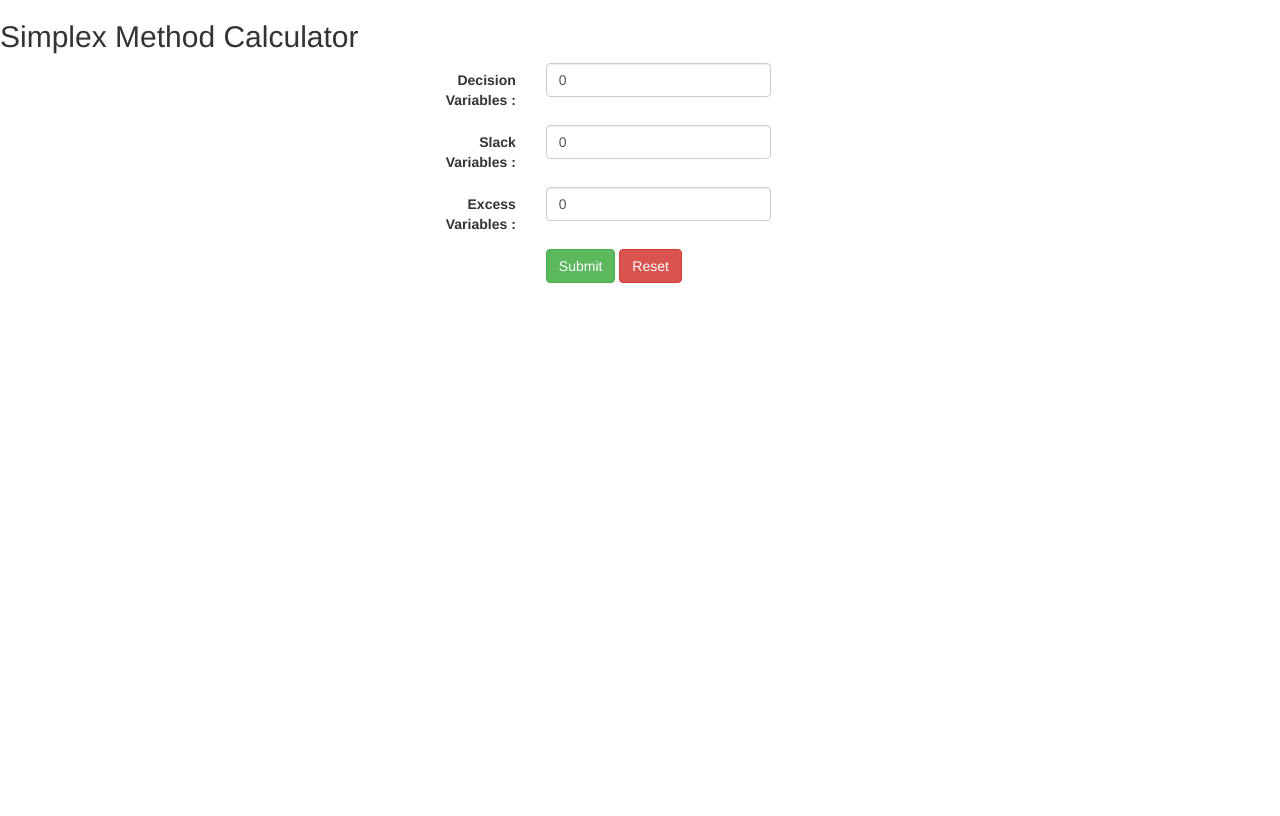
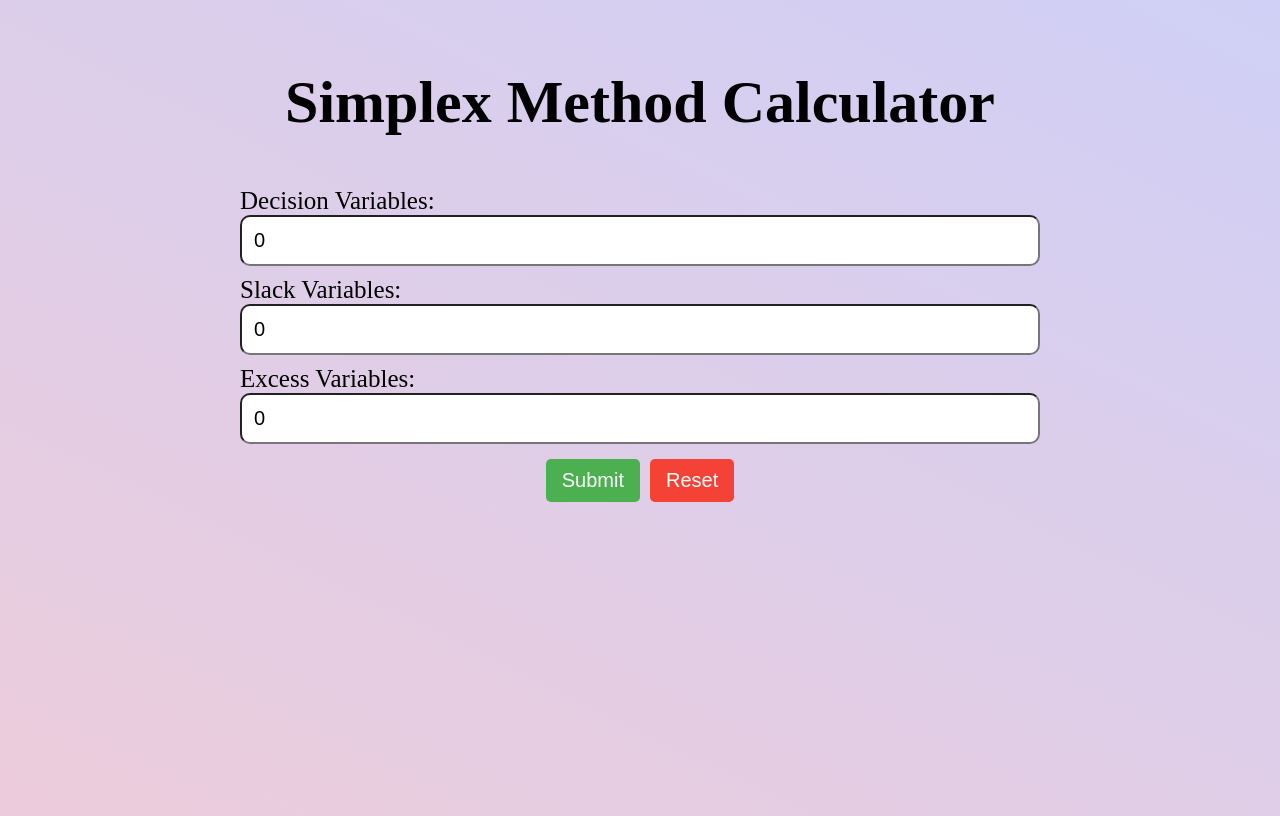
Before and after one commit to macksul/simplexmethodcalc, a Flask app: page / in a window 1280 px wide. Before the commit the page ends 283 px from the top, so only its background shows below. Run offline with Flask 3, Linux system fonts and the light colour scheme; some libraries are stand-ins or nearby versions.

Commit message:
Updated CSS for flask app

```diff
--- a/static/css/home.css
+++ b/static/css/home.css
@@ -1,41 +1,135 @@
 body {
-    font-family: Arial, sans-serif;
+  font-family: "Times New Roman";
+  background-color: #cfdfff;
+  font-size: 22px;
+  margin: 3;
+  padding: 0;
+  justify-content: center;
+  align-items: center;
+  height: 100vh;
 }
 
 .container {
-    max-width: 400px;
-    margin: 0 auto;
-    padding: 20px;
-    background-color: #f1f1f1;
-    border-radius: 10px;
+  max-width: 800px;
+  margin: 0 auto;
+  padding: 10px;
 }
 
-.calculator {
-    display: grid;
-    grid-template-columns: repeat(4, 1fr);
-    grid-gap: 10px;
+.row {
+  margin-bottom: 30px;
 }
 
-.calculator button {
-    padding: 10px;
-    font-size: 18px;
-    text-align: center;
-    background-color: #ffffff;
-    border: none;
-    border-radius: 5px;
-    cursor: pointer;
+/* Style the tables */
+.table {
+  width: 100%;
+  border-collapse: collapse;
+  margin-bottom: 15px;
+  border-radius: 10px;
 }
 
-.calculator button:hover {
-    background-color: #e1e1e1;
+h2 {
+  text-align: center;
+  font-size: 60px;
 }
 
-.display {
-    grid-column: 1 / span 4;
-    padding: 10px;
-    font-size: 24px;
-    text-align: right;
-    background-color: #ffffff;
-    border: none;
-    border-radius: 5px;
+.control-label {
+  text-align: right;
+  font-size: 25px;
 }
+
+.font-size-medium {
+  font-size: 20px;
+}
+
+.table th,
+.table td {
+  padding: 6px;
+  text-align: center;
+  border: 2px solid #000000;
+  border-radius: 10px;
+}
+
+.table th {
+  background-color: #ffffff;
+}
+
+/* Style the form inputs and buttons */
+.form-group {
+  margin-bottom: 10px;
+}
+
+.form-control {
+  width: 100%;
+  padding: 12px;
+  box-sizing: border-box;
+  border-radius: 10px;
+}
+
+button {
+  border-radius: 10px;
+  border: 2px;
+}
+
+.submit-buttons {
+  display: flex;
+  /* Put space-between for justifiy-content to make the buttons go to each side */
+  justify-content: center;
+  align-items: center;
+}
+
+.btn {
+  padding: 10px 16px;
+  text-align: center;
+  text-decoration: none;
+  display: inline-block;
+  font-size: 20px;
+  cursor: pointer;
+  border-radius: 5px;
+  margin: 5px;
+}
+
+.btn-success {
+  background-color: #4caf50;
+  color: #fff;
+  border: none;
+  text-align: center;
+}
+
+.btn-danger {
+  background-color: #f44336;
+  color: #fff;
+  border: none;
+  text-align: center;
+}
+
+tr {
+  /* background-color: #1eff006b; */
+  border-radius: 10px;
+}
+
+/* Responsive adjustments */
+@media (max-width: 768px) {
+  .container {
+    max-width: 100%;
+  }
+}
+
+/* Animated gradient by https://www.gradient-animator.com/*/
+.css-selector {
+  background: linear-gradient(26deg, #ffc9c9, #c6d1ff, #ffe9cc);
+  background-size: 400% 400%;
+
+  animation: simplex 15s ease infinite;
+}
+
+@keyframes simplex {
+  0% {
+    background-position: 50% 0%;
+  }
+  50% {
+    background-position: 50% 100%;
+  }
+  100% {
+    background-position: 50% 0%;
+  }
+}
--- a/static/js/home.js
+++ b/static/js/home.js
@@ -30,7 +30,6 @@ function generateTable(dec_vars = 0, slack_vars = 0, excess_vars = 0) {
   div_row.classList.add("row");
   doc.appendChild(div_row);
   var div_size = document.createElement("div");
-  div_size.classList.add("col-md-12");
   div_row.appendChild(div_size);
   var table = document.createElement("table");
   table.setAttribute("class", "table table-bordered");
@@ -84,9 +83,9 @@ function generateTable(dec_vars = 0, slack_vars = 0, excess_vars = 0) {
       var buttons = document.createElement("div");
       buttons.setAttribute("class", "form-group");
       buttons.setAttribute("id", `row-op-submit-${table_count}`);
-      doc.appendChild(buttons);
+      div_row.appendChild(buttons);
       var buttons_size = document.createElement("div");
-      buttons_size.setAttribute("class", "col-md-offset-6 col-md-12");
+      buttons_size.setAttribute("class", "submit-buttons");
       buttons.appendChild(buttons_size);
       var submit_button = document.createElement("input");
       submit_button.setAttribute("type", "submit");
@@ -457,11 +456,9 @@ document.addEventListener("DOMContentLoaded", function () {
       document.getElementById("dec_vars").value = "0";
       document.getElementById("slack_vars").value = "0";
       document.getElementById("excess_vars").value = "0";
+
       for (var i = table_count; i > 0; i--) {
         deleteTable(i);
       }
     });
 });
-
-// Change input types for home.html for negatives in flask app
-// When hitting reset button, reset values to 0
--- a/templates/home.html
+++ b/templates/home.html
@@ -2,14 +2,12 @@
 <html>
   <head>
     <title>Simplex Method Calculator</title>
-    <link
-      href="https://maxcdn.bootstrapcdn.com/bootstrap/3.3.2/css/bootstrap.min.css"
-      rel="stylesheet"
-    />
+    <link href="static/css/home.css" rel="stylesheet" />
     <script src="../static/js/home.js"></script>
   </head>
 
-  <body id="document-body">
+  <body id="document-body" class="css-selector">
+    <div class="container">
       <h2>Simplex Method Calculator</h2>
 
       <div class="row">
@@ -17,13 +15,13 @@
         <div class="col-md-4">
           <form class="form-horizontal" id="input-form" method="post">
             <div class="form-group">
-            <label class="control-label col-xs-3" for="dec_vars"
-              >Decision Variables :</label
+              <label class="control-label" for="dec_vars"
+                >Decision Variables:</label
               >
               <div class="col-xs-7">
                 <input
                   type="number"
-                class="form-control"
+                  class="form-control font-size-medium"
                   name="dec_vars"
                   id="dec_vars"
                   value="0"
@@ -32,13 +30,13 @@
               </div>
             </div>
             <div class="form-group">
-            <label class="control-label col-xs-3" for="slack_vars"
-              >Slack Variables :</label
+              <label class="control-label" for="slack_vars"
+                >Slack Variables:</label
               >
               <div class="col-xs-7">
                 <input
                   type="number"
-                class="form-control"
+                  class="form-control font-size-medium"
                   name="slack_vars"
                   id="slack_vars"
                   value="0"
@@ -47,13 +45,13 @@
               </div>
             </div>
             <div class="form-group">
-            <label class="control-label col-xs-3" for="excess_vars"
-              >Excess Variables :</label
+              <label class="control-label" for="excess_vars"
+                >Excess Variables:</label
               >
               <div class="col-xs-7">
                 <input
                   type="number"
-                class="form-control"
+                  class="form-control font-size-medium"
                   name="excess_vars"
                   id="excess_vars"
                   value="0"
@@ -61,8 +59,7 @@
                 />
               </div>
             </div>
-          <div class="form-group">
-            <div class="col-xs-offset-3 col-xs-9">
+            <div class="form-group submit-buttons">
               <input
                 type="submit"
                 class="btn btn-success"
@@ -74,14 +71,16 @@
                 class="btn btn-danger"
                 value="Reset"
                 id="reset-0"
+                onclick="resetForm()"
               />
-            </div>
             </div>
           </form>
         </div>
       </div>
+    </div>
 
     <script>
+      // Additional JavaScript functionality can be added here
       function resetForm() {
         document.getElementById("dec_vars").value = "0";
         document.getElementById("slack_vars").value = "0";
```
Lines whose indentation alone changed are shown as unchanged.
